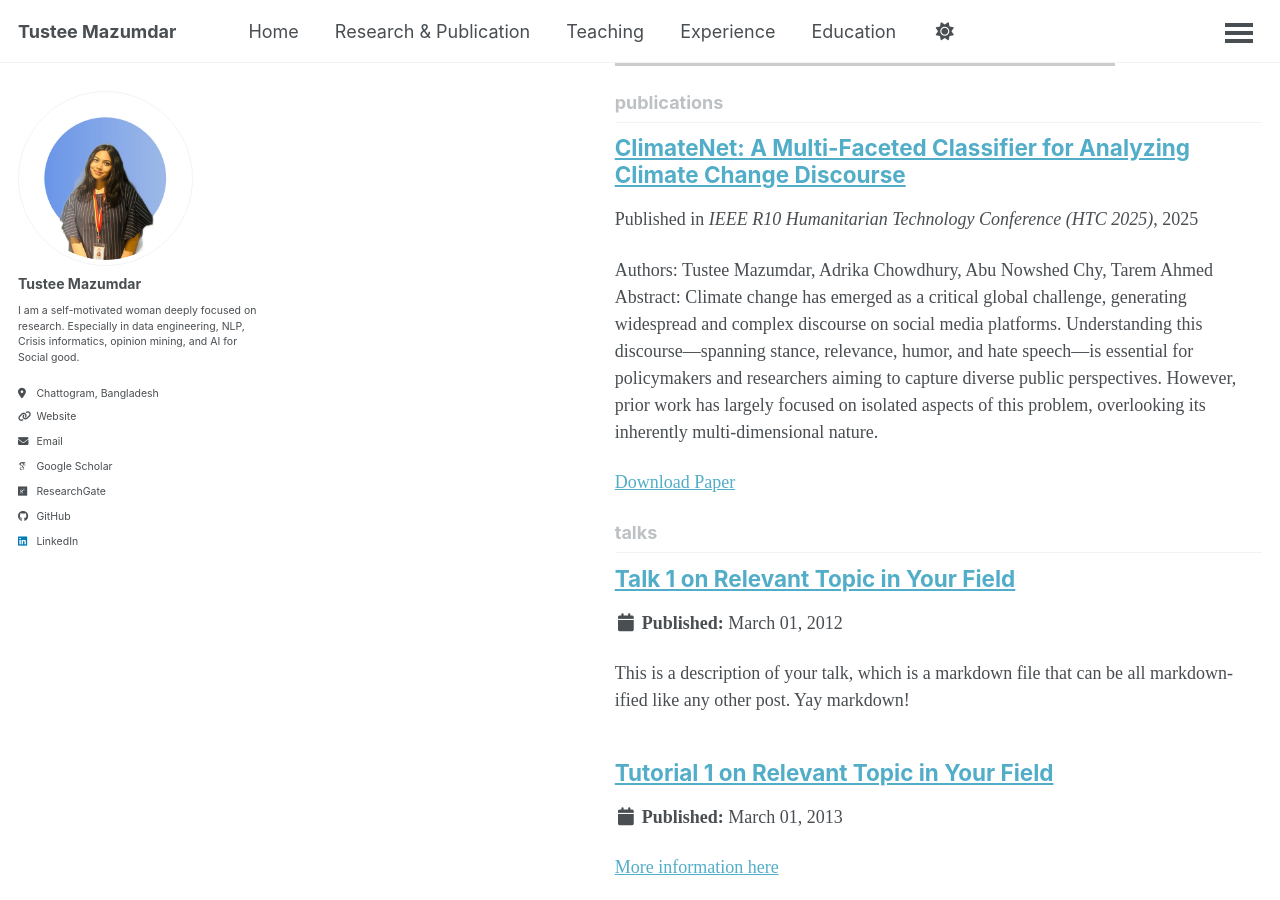
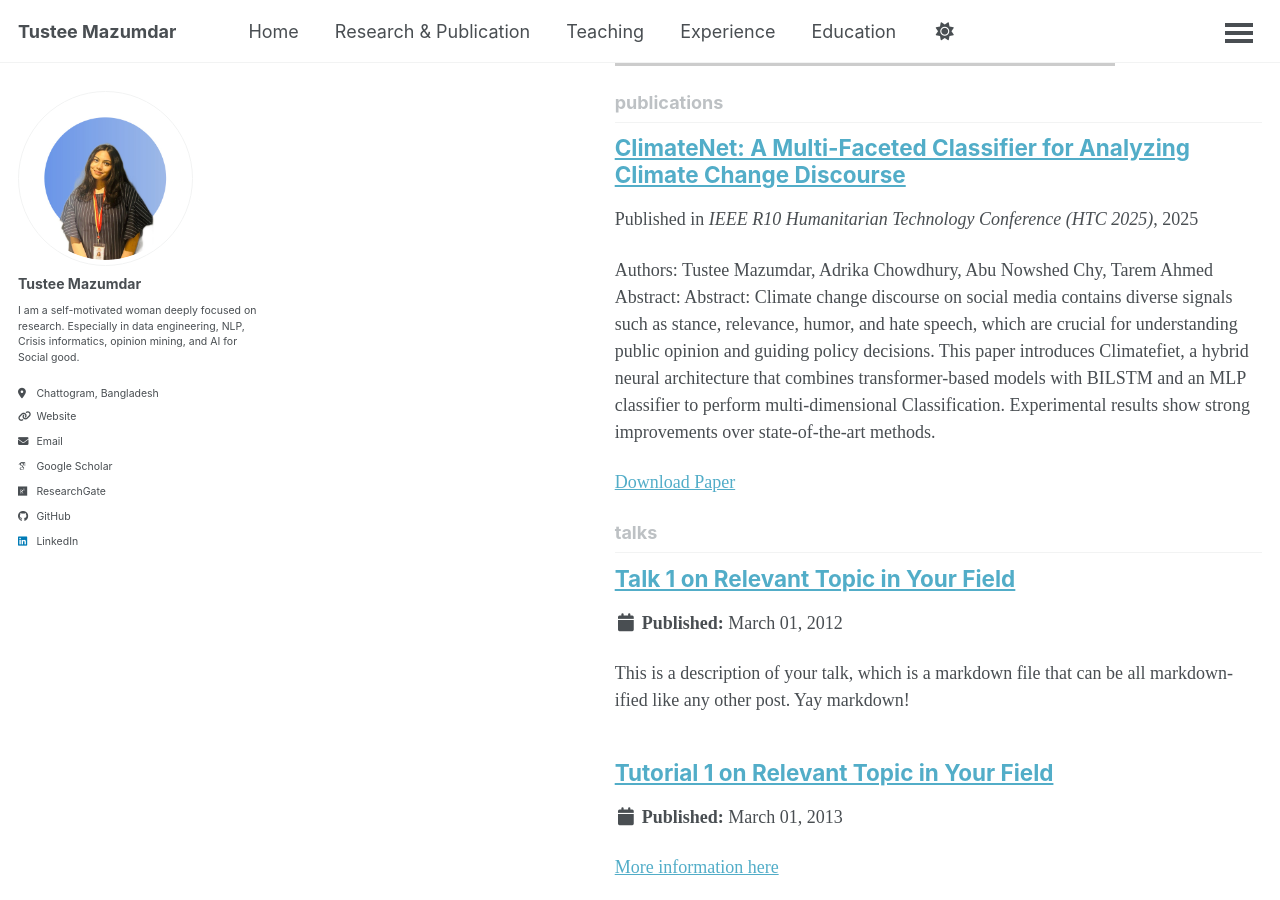
Before and after one commit to TusteeMazumdar/TusteeMazumdar.github.io, a Jekyll site: the page built from _pages/collection-archive.html, in a window 1280 px wide and 900 px high, scrolled down 1019 px. Built offline with Jekyll 4.4.1, drawn with Linux system fonts in a browser that asks for light colours; some web fonts are replaced; a script bundle is joined from its source files by our own code; library files that are not in the unit come from our copies.

Commit message:
Update climatenet.md

```diff
--- a/_publications/climatenet.md
+++ b/_publications/climatenet.md
@@ -7,11 +7,11 @@ venue: "IEEE R10 Humanitarian Technology Conference (HTC 2025)"
 paperurl: "https://ieeexplore.ieee.org/document/11394695"
 confurl: "https://ieee-jp.org/section/tokyo/event/r10htc2025/"
 image: "/images/climatenet.png"
+category: conferences
 ---
 Authors: Tustee Mazumdar, Adrika Chowdhury, Abu Nowshed Chy, Tarem Ahmed
 Abstract:
-Climate change has emerged as a critical global challenge, generating widespread and complex discourse on social media platforms. Understanding this discourse—spanning stance, relevance, humor, and hate speech—is essential for policymakers and researchers aiming to capture diverse public perspectives. However, prior work has largely focused on isolated aspects of this problem, overlooking its inherently multi-dimensional nature.
-
-To address this gap, we propose ClimateNet, a hybrid neural architecture that integrates transformer-based models with sequential learning via BiLSTM and a multilayer perceptron (MLP) classifier. The model is designed to jointly analyze multiple dimensions of climate-related discourse within a unified framework. Experimental results on benchmark social media datasets demonstrate that ClimateNet significantly outperforms existing approaches across multiple classification tasks.
+Abstract:
+Climate change discourse on social media contains diverse signals such as stance, relevance, humor, and hate speech, which are crucial for understanding public opinion and guiding policy decisions. This paper introduces Climatefiet, a hybrid neural architecture that combines transformer-based models with BILSTM and an MLP classifier to perform multi-dimensional Classification. Experimental results show strong improvements over state-of-the-art methods.
 
 ---
```
